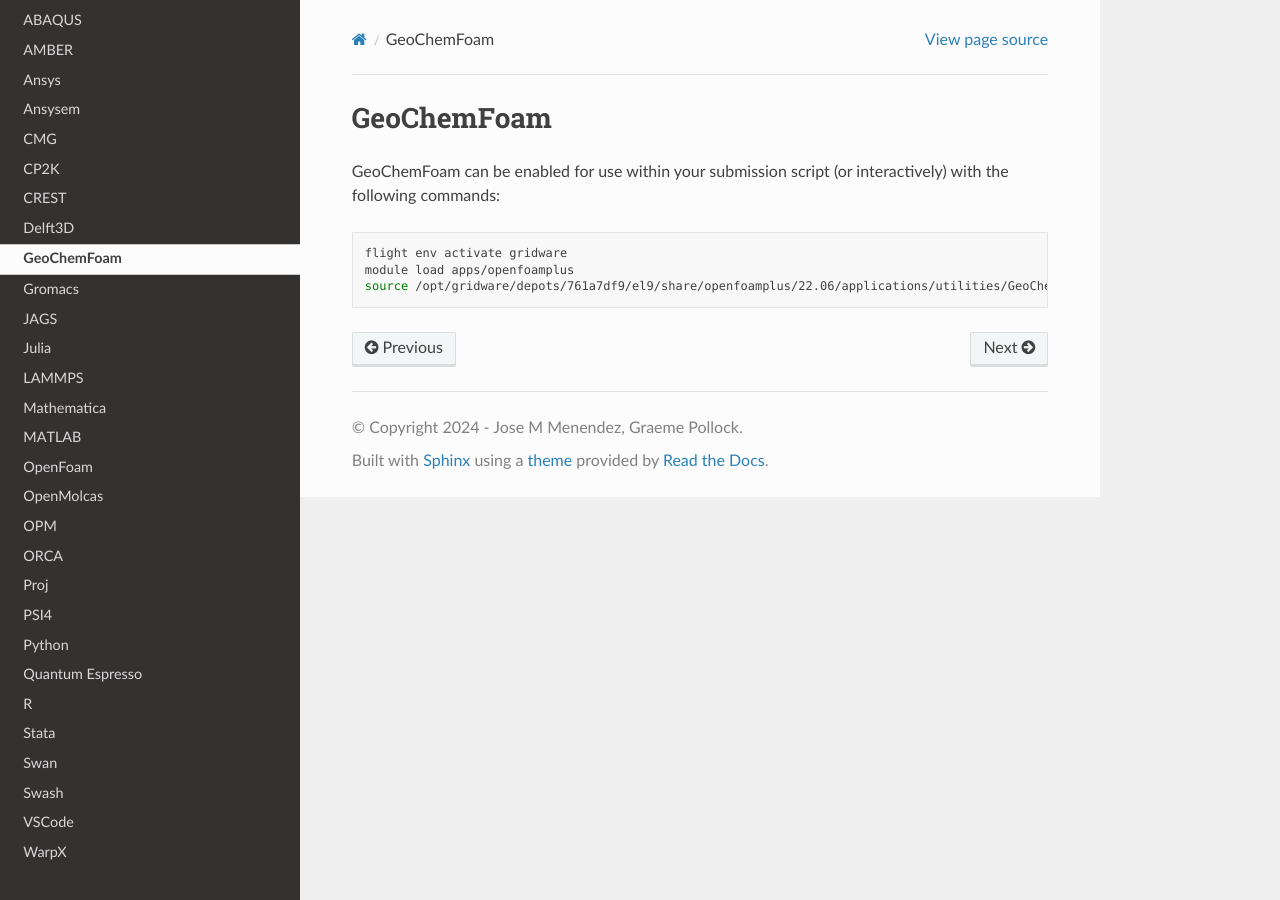
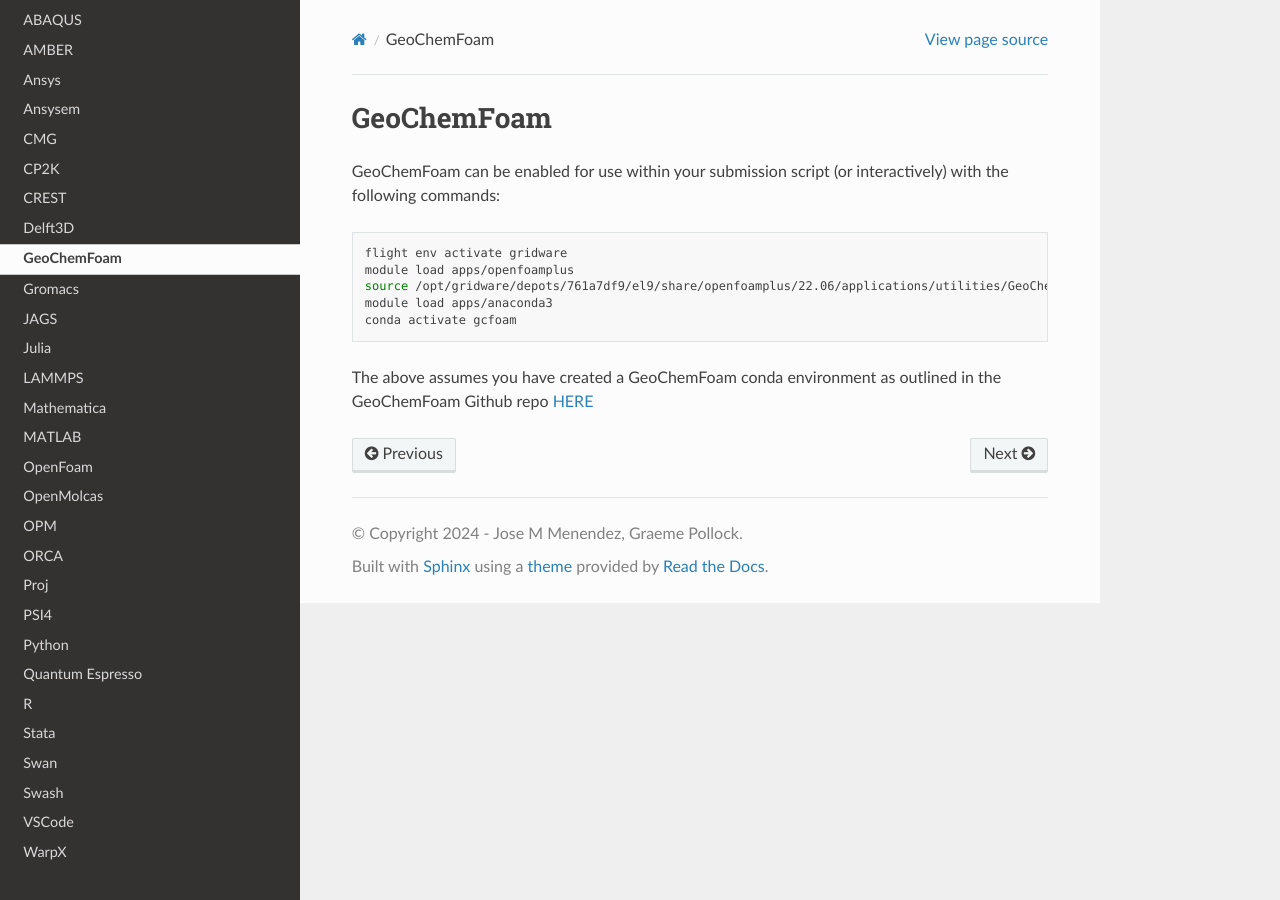
Before and after one commit to jm130/dmogdocs, a Sphinx documentation site: the page built from docs/source/applications/geochemfoam.rst, in a window 1280 px wide. Built offline with Sphinx 7.4.7 and the Read the Docs theme 3.1.0, drawn with Linux system fonts in a browser that asks for light colours.

Commit message:
Update geochemfoam.rst

```diff
--- a/docs/source/applications/geochemfoam.rst
+++ b/docs/source/applications/geochemfoam.rst
@@ -8,3 +8,7 @@
     flight env activate gridware
     module load apps/openfoamplus
     source /opt/gridware/depots/761a7df9/el9/share/openfoamplus/22.06/applications/utilities/GeoChemFoam-5.1/etc/bashrc
+    module load apps/anaconda3
+    conda activate gcfoam
+
+The above assumes you have created a GeoChemFoam conda environment as outlined in the GeoChemFoam Github repo `HERE <https://github.com/GeoChemFoam/GeoChemFoam/wiki/GeoChemFoam-Native-version:-Install-GeoChemFoam-from-source-code#python-for-tutorial-scripts>`_
```
